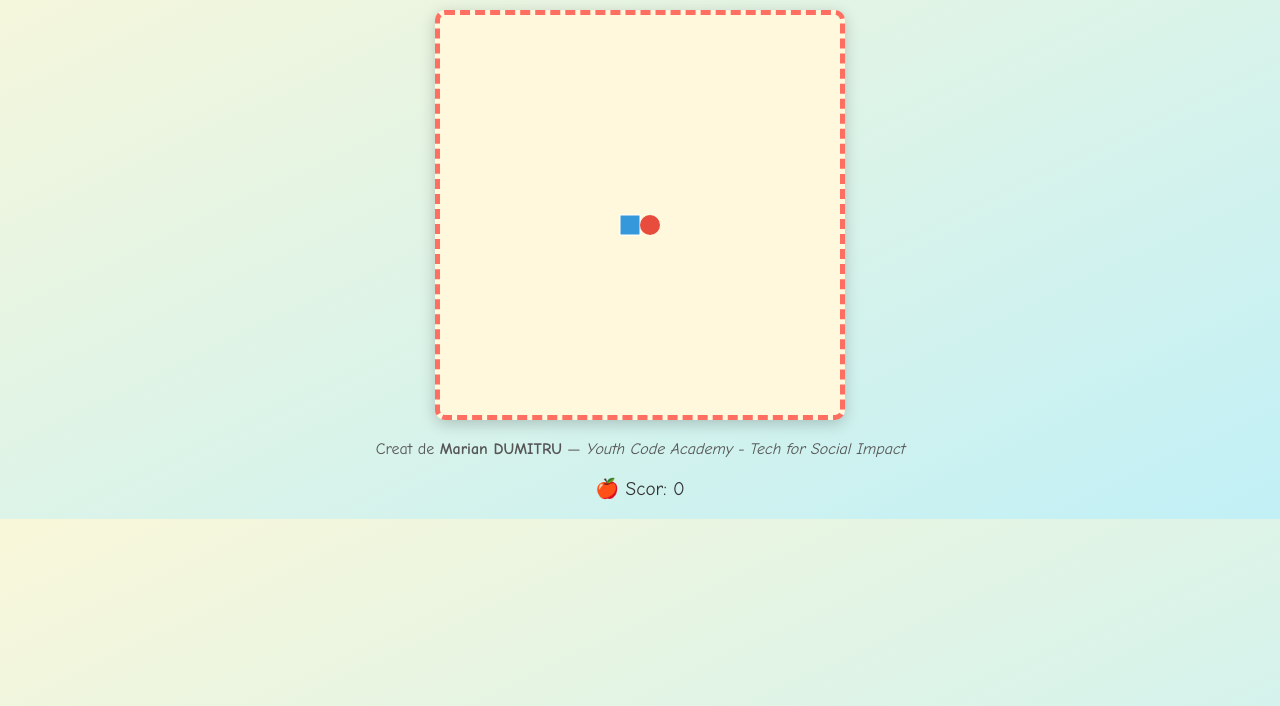
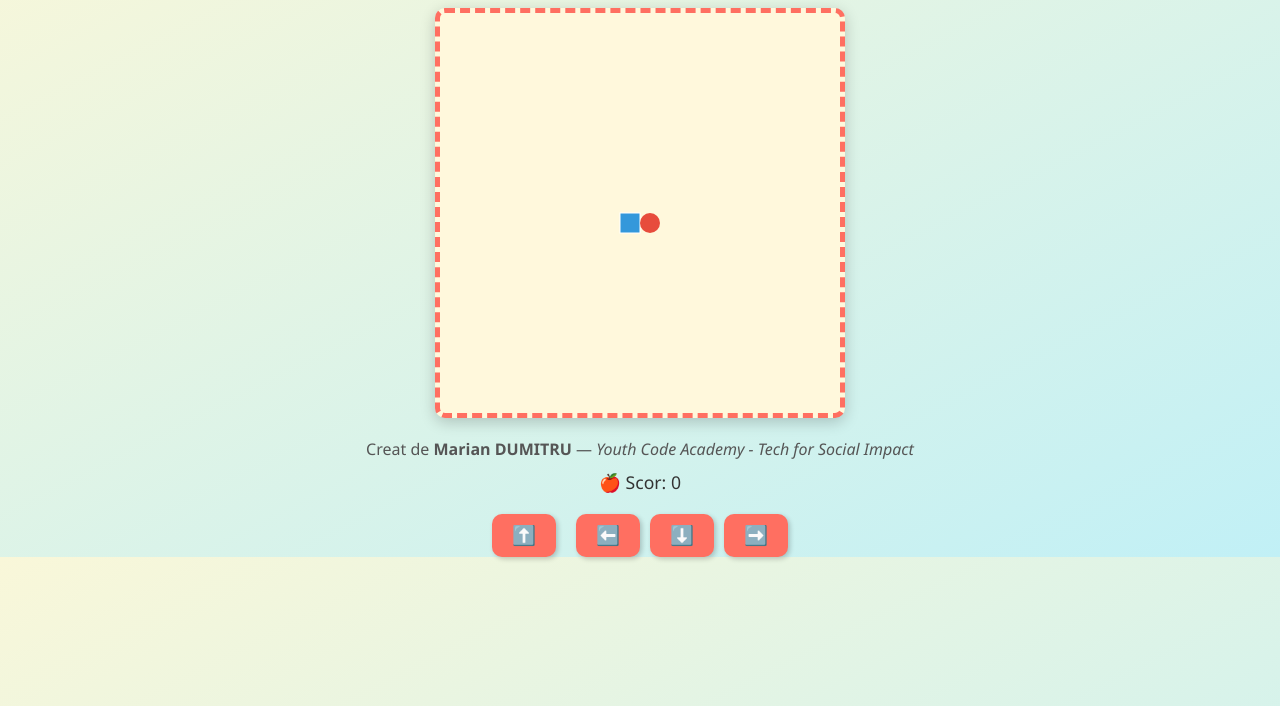
Before and after one commit to TheTechology/Joc-de-tip-Rama-3D-Snake---Proiect-Modular, a plain HTML site: page index.html in a window 1280 px wide. Shown: the part 94-800 px from the top of the page. Drawn offline with Linux system fonts and the light colour scheme.

Commit message:
Update index.html

```diff
--- a/index.html
+++ b/index.html
@@ -2,11 +2,11 @@
 <html lang="ro">
 <head>
   <meta charset="UTF-8" />
-  <meta name="viewport" content="width=device-width, initial-scale=1.0" />
+  <meta name="viewport" content="width=device-width, initial-scale=1.0, maximum-scale=1.0, user-scalable=no" />
   <title>🐍 Jocul Snake pentru Copii</title>
   <style>
     body {
-      font-family: 'Comic Sans MS', cursive, sans-serif;
+      font-family: 'Segoe UI', 'Comic Sans MS', cursive, sans-serif;
       text-align: center;
       background: linear-gradient(to bottom right, #f9f7d9, #c1f0f6);
       margin: 0;
@@ -19,15 +19,44 @@
       border: 5px dashed #ff6f61;
       border-radius: 10px;
       box-shadow: 0 4px 15px rgba(0, 0, 0, 0.2);
+      touch-action: none;
     }
     h1 {
       margin-top: 30px;
-      font-size: 2.5em;
+      font-size: 2.2em;
       color: #2c3e50;
     }
     p {
+      font-size: 1.1em;
+      color: #333;
+      margin: 10px 20px;
+    }
+    .controls {
+      display: flex;
+      justify-content: center;
+      gap: 10px;
+      flex-wrap: wrap;
+      margin-top: 20px;
+    }
+    .btn {
       font-size: 1.2em;
-      color: #333;
+      padding: 10px 20px;
+      background-color: #ff6f61;
+      color: white;
+      border: none;
+      border-radius: 10px;
+      box-shadow: 2px 2px 5px rgba(0,0,0,0.2);
+      cursor: pointer;
+      user-select: none;
+    }
+    .btn:active {
+      background-color: #e5534b;
+    }
+    @media (max-width: 480px) {
+      canvas {
+        width: 90vw;
+        height: 90vw;
+      }
     }
   </style>
 </head>
@@ -36,6 +65,14 @@
   <canvas id="gameCanvas" width="400" height="400"></canvas>
   <p style="font-size: 1em; color: #555;">Creat de <strong>Marian DUMITRU</strong> — <em>Youth Code Academy - Tech for Social Impact</em></p>
   <p>🍎 Scor: <span id="score">0</span></p>
+
+  <div class="controls">
+    <button class="btn" onclick="setDirection('UP')">⬆️</button><br>
+    <button class="btn" onclick="setDirection('LEFT')">⬅️</button>
+    <button class="btn" onclick="setDirection('DOWN')">⬇️</button>
+    <button class="btn" onclick="setDirection('RIGHT')">➡️</button>
+  </div>
+
   <script>
     const canvas = document.getElementById('gameCanvas');
     const ctx = canvas.getContext('2d');
@@ -51,6 +88,20 @@
 
     document.addEventListener('keydown', changeDirection);
 
+    function setDirection(dir) {
+      if (dir === 'LEFT' && direction !== 'RIGHT') direction = 'LEFT';
+      else if (dir === 'UP' && direction !== 'DOWN') direction = 'UP';
+      else if (dir === 'RIGHT' && direction !== 'LEFT') direction = 'RIGHT';
+      else if (dir === 'DOWN' && direction !== 'UP') direction = 'DOWN';
+    }
+
+    function changeDirection(event) {
+      if (event.key === 'ArrowLeft') setDirection('LEFT');
+      else if (event.key === 'ArrowUp') setDirection('UP');
+      else if (event.key === 'ArrowRight') setDirection('RIGHT');
+      else if (event.key === 'ArrowDown') setDirection('DOWN');
+    }
+
     function generateFood() {
       return {
         x: Math.floor(Math.random() * 19 + 1) * box,
@@ -59,17 +110,9 @@
       };
     }
 
-    function changeDirection(event) {
-      if (event.key === 'ArrowLeft' && direction !== 'RIGHT') direction = 'LEFT';
-      else if (event.key === 'ArrowUp' && direction !== 'DOWN') direction = 'UP';
-      else if (event.key === 'ArrowRight' && direction !== 'LEFT') direction = 'RIGHT';
-      else if (event.key === 'ArrowDown' && direction !== 'UP') direction = 'DOWN';
-    }
-
     function draw() {
       ctx.clearRect(0, 0, canvas.width, canvas.height);
 
-      // desenăm șarpele
       for (let i = 0; i < snake.length; i++) {
         ctx.fillStyle = i === 0 ? '#3498db' : '#9b59b6';
         ctx.fillRect(snake[i].x, snake[i].y, box, box);
@@ -77,7 +120,6 @@
         ctx.strokeRect(snake[i].x, snake[i].y, box, box);
       }
 
-      // desenăm mâncarea
       ctx.fillStyle = food.color;
       ctx.beginPath();
       ctx.arc(food.x + box / 2, food.y + box / 2, box / 2, 0, 2 * Math.PI);
@@ -91,7 +133,6 @@
       if (direction === 'UP') snakeY -= box;
       if (direction === 'DOWN') snakeY += box;
 
-      // dacă șarpele mănâncă mâncarea
       if (snakeX === food.x && snakeY === food.y) {
         score++;
         document.getElementById('score').textContent = score;
```
